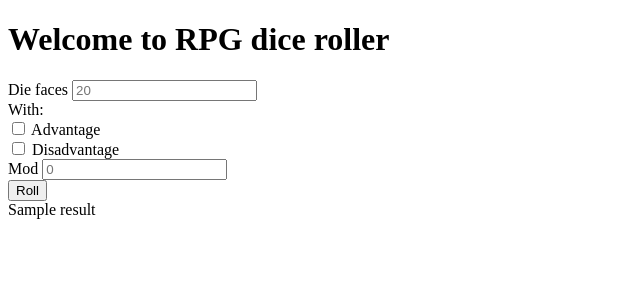
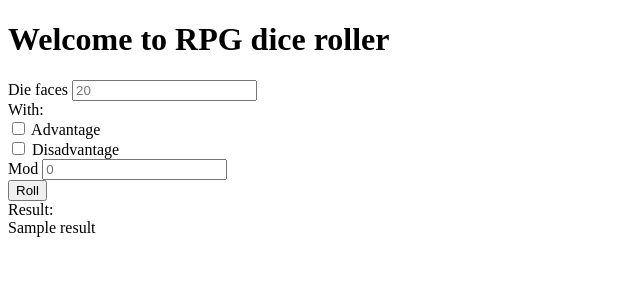
Before and after one commit to nebeker/rpgdiceroller, a Flask app: template templates/index.html in a window 1280 px wide. Shown: the top 300 px of the page, without its empty margins (0-640 px from the left). Run offline with Flask 2, Linux system fonts and the light colour scheme; the template is opened without the code that fills it: most values are stand-ins (such as "Sample title", 1, 10 or a date in 2020).

Commit message:
Added 'Result' label.

```diff
--- a/templates/index.html
+++ b/templates/index.html
@@ -34,6 +34,9 @@
         </div>
     </form>
     <div>
+        Result:
+    </div>
+    <div>
         {{ result }}
     </div>
 </body>
```
